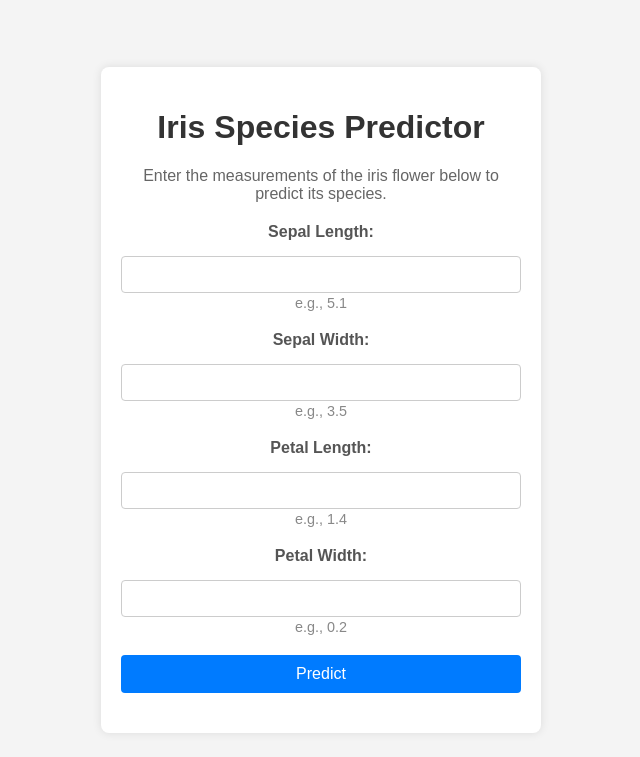
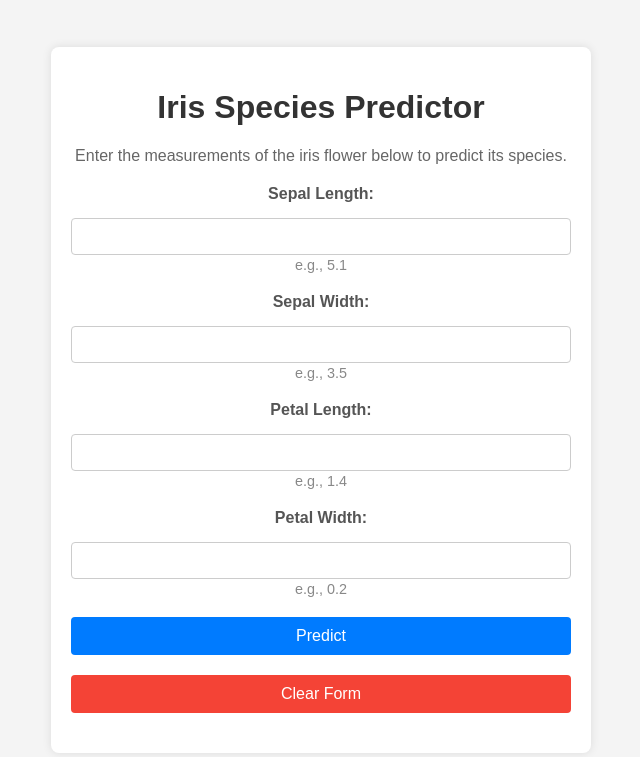
Before and after one commit to paulpascal/g9_iris_predictor, a Flask app: page / in a window 1280 px wide. Shown: the top 757 px of the page, without its empty margins (319-959 px from the left). Run offline with Flask 3, Linux system fonts and the light colour scheme; parts of the project's set-up code (start-up, migrations or seed data) failed here and were passed over.

Commit message:
ref: improve form

```diff
--- a/app/static/style.css
+++ b/app/static/style.css
@@ -7,43 +7,51 @@ body {
   height: 100vh;
   margin: 0;
 }
+
 .container {
   background-color: #fff;
   padding: 20px;
   border-radius: 8px;
   box-shadow: 0 0 10px rgba(0, 0, 0, 0.1);
   text-align: center;
-  max-width: 400px;
+  max-width: 500px;
   width: 100%;
 }
+
 h1 {
   color: #333;
 }
+
 p.message {
   color: #666;
   margin-bottom: 20px;
 }
+
 form {
   display: flex;
   flex-direction: column;
   gap: 10px;
 }
+
 label {
   margin-bottom: 5px;
   font-weight: bold;
   color: #555;
 }
+
 input {
   padding: 10px;
   border: 1px solid #ccc;
   border-radius: 4px;
 }
+
 .hint {
   font-size: 0.9em;
   color: #888;
   margin-top: -8px;
   margin-bottom: 10px;
 }
+
 button {
   padding: 10px;
   background-color: #007bff;
@@ -53,9 +61,20 @@ button {
   cursor: pointer;
   font-size: 16px;
 }
+
+#clear-button {
+  background-color: #f44336;
+  margin-top: 10px;
+}
+
+#clear-button:hover {
+  background-color: #d32f2f;
+}
+
 button:hover {
   background-color: #0056b3;
 }
+
 #prediction {
   margin-top: 20px;
   margin-bottom: 20px;
--- a/app/templates/index.html
+++ b/app/templates/index.html
@@ -56,11 +56,13 @@
         <div class="hint">e.g., 0.2</div>
 
         <button type="submit">Predict</button>
+        <button type="button" id="clear-button">Clear Form</button>
       </form>
       <div id="prediction"></div>
     </div>
 
     <script>
+      // Handle form submit
       document.getElementById("predict-form").onsubmit = async (event) => {
         event.preventDefault();
         const formData = new FormData(event.target);
@@ -78,6 +80,12 @@
           speciesMap[data.result.prediction]
         }`;
       };
+
+      // clear form
+      document.getElementById("clear-button").onclick = () => {
+        document.getElementById("predict-form").reset();
+        document.getElementById("prediction").innerText = "";
+      };
     </script>
   </body>
 </html>
```
